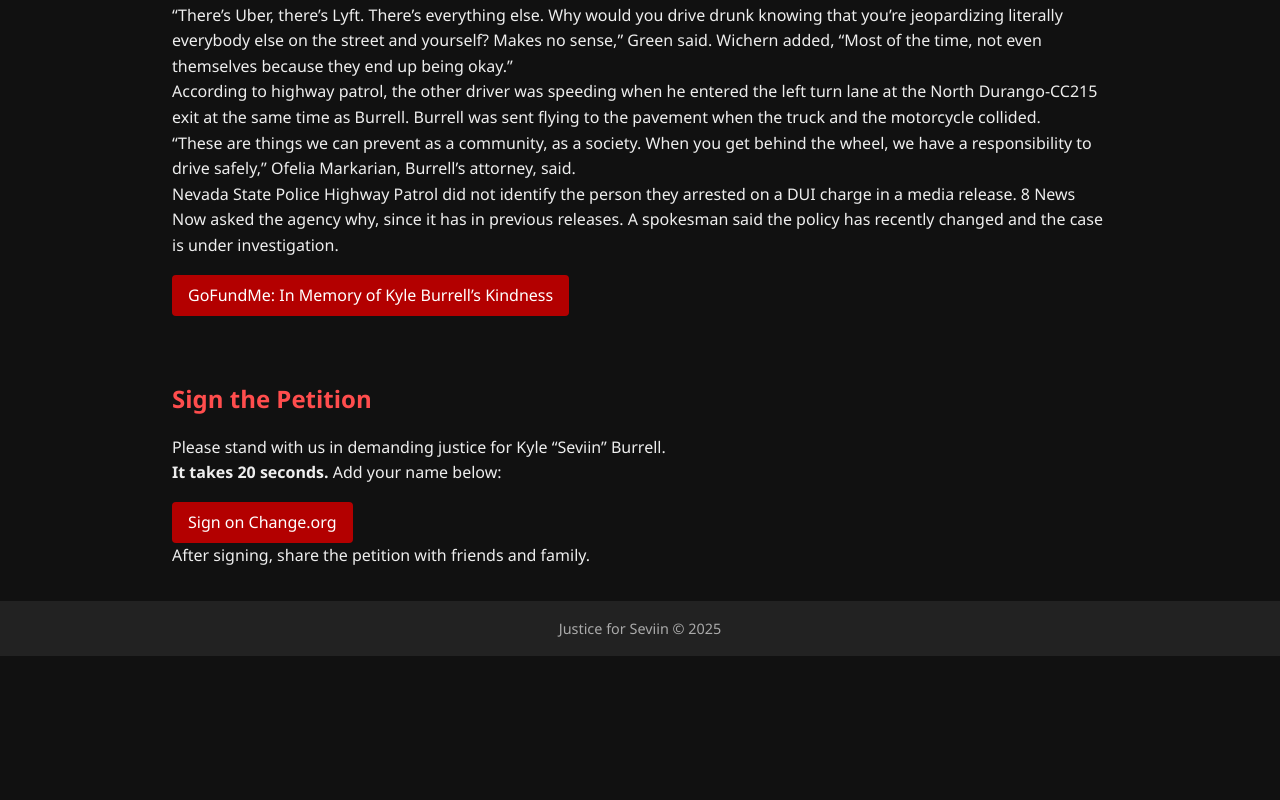
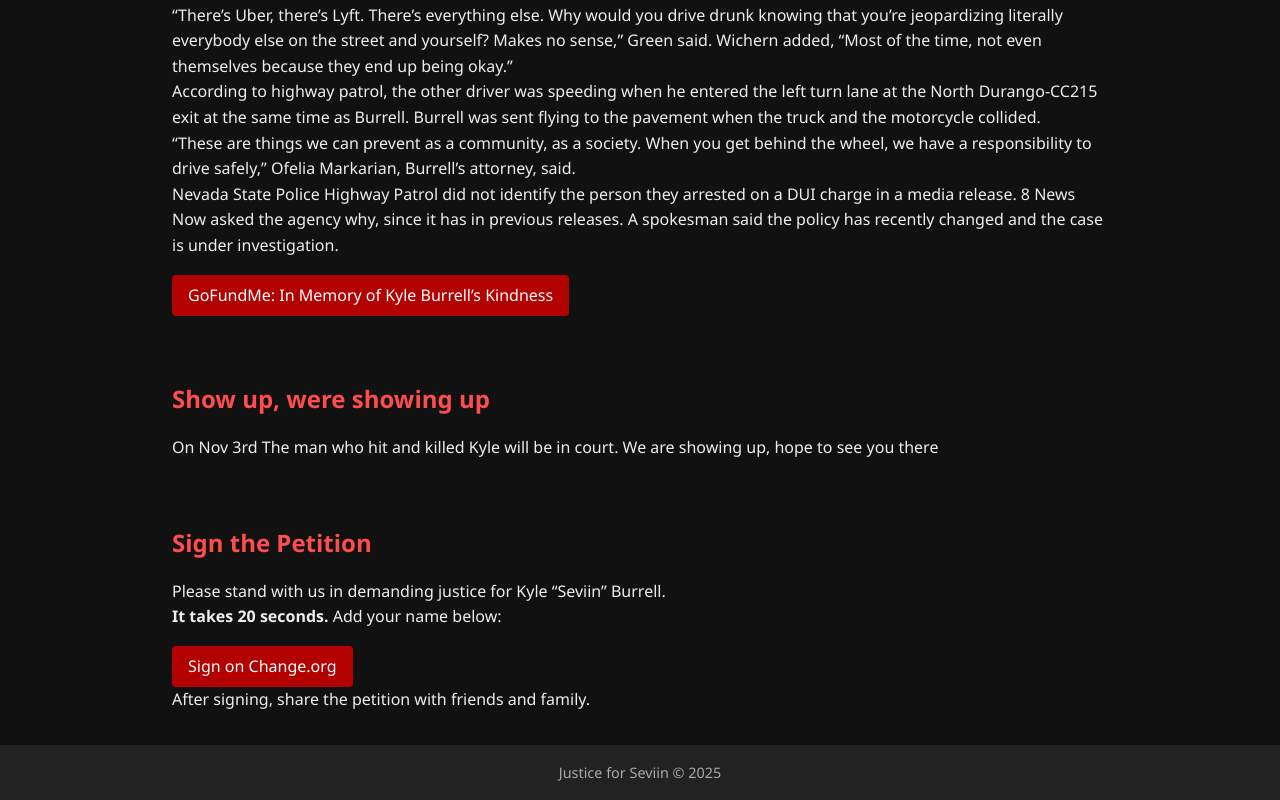
Before and after one commit to KylesJustice/-justice-for-seviin, a plain HTML site: page index.html in a window 1280 px wide. Shown: the part 1898-2698 px from the top of the page. Before the commit the page ends 2554 px from the top, so only its background shows below. Drawn offline with Linux system fonts and the light colour scheme.

Commit message:
Update index.html

```diff
--- a/index.html
+++ b/index.html
@@ -61,7 +61,10 @@
   <p>Nevada State Police Highway Patrol did not identify the person they arrested on a DUI charge in a media release. 8 News Now asked the agency why, since it has in previous releases. A spokesman said the policy has recently changed and the case is under investigation.</p>
   <p><a class="btn" href="https://www.gofundme.com/f/in-memory-of-kyle-burrells-kindness" target="_blank">GoFundMe: In Memory of Kyle Burrell’s Kindness</a></p>
 </section>
-
+<section id="His Court Date">
+  <h2>Show up, were showing up</h2>
+  <p>On Nov 3rd The man who hit and killed Kyle will be in court. We are showing up, hope to see you there</p>
+  </section>
 <section id="petition">
   <h2>Sign the Petition</h2>
   <p>Please stand with us in demanding justice for Kyle “Seviin” Burrell.</p>
```
